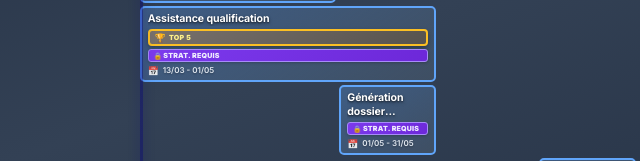
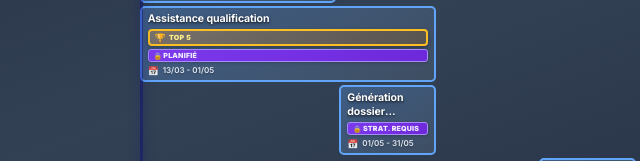
Before and after one commit to walidbpro/Roadmap-2026, a plain HTML site: page index.html in a window 1280 px wide. Shown: the part 417-578 px from the top of the page, 140-780 px from the left. Drawn offline with Linux system fonts and the light colour scheme.

Commit message:
Update index.html

```diff
--- a/index.html
+++ b/index.html
@@ -206,7 +206,7 @@
         .vertical-marker {
             position: absolute;
             top: 30px;
-            bottom: -1100px;
+            bottom: -980px;
             left: 0;
             width: 3px;
             background: linear-gradient(to bottom,
@@ -837,7 +837,7 @@
                     <span class="top5-badge-icon">🏆</span>
                     TOP 5
                 </span>
-                <span class="status-badge status-validation">STRAT. REQUIS</span>
+                <span class="status-badge status-validation">PLANIFIÉ</span>
                 <div class="card-meta">
                     <div class="card-meta-item">
                         <span class="card-meta-icon">📅</span>
```
